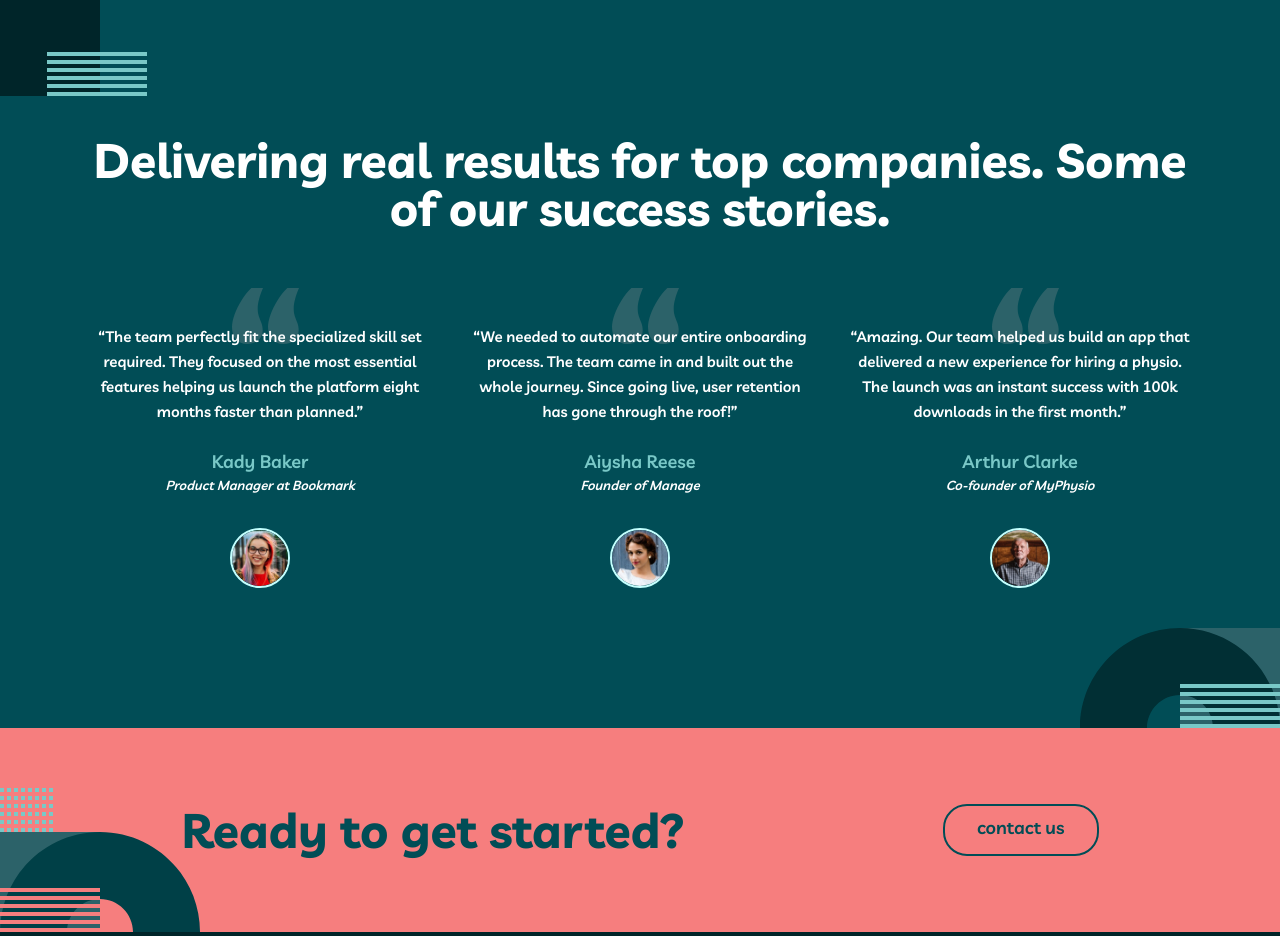
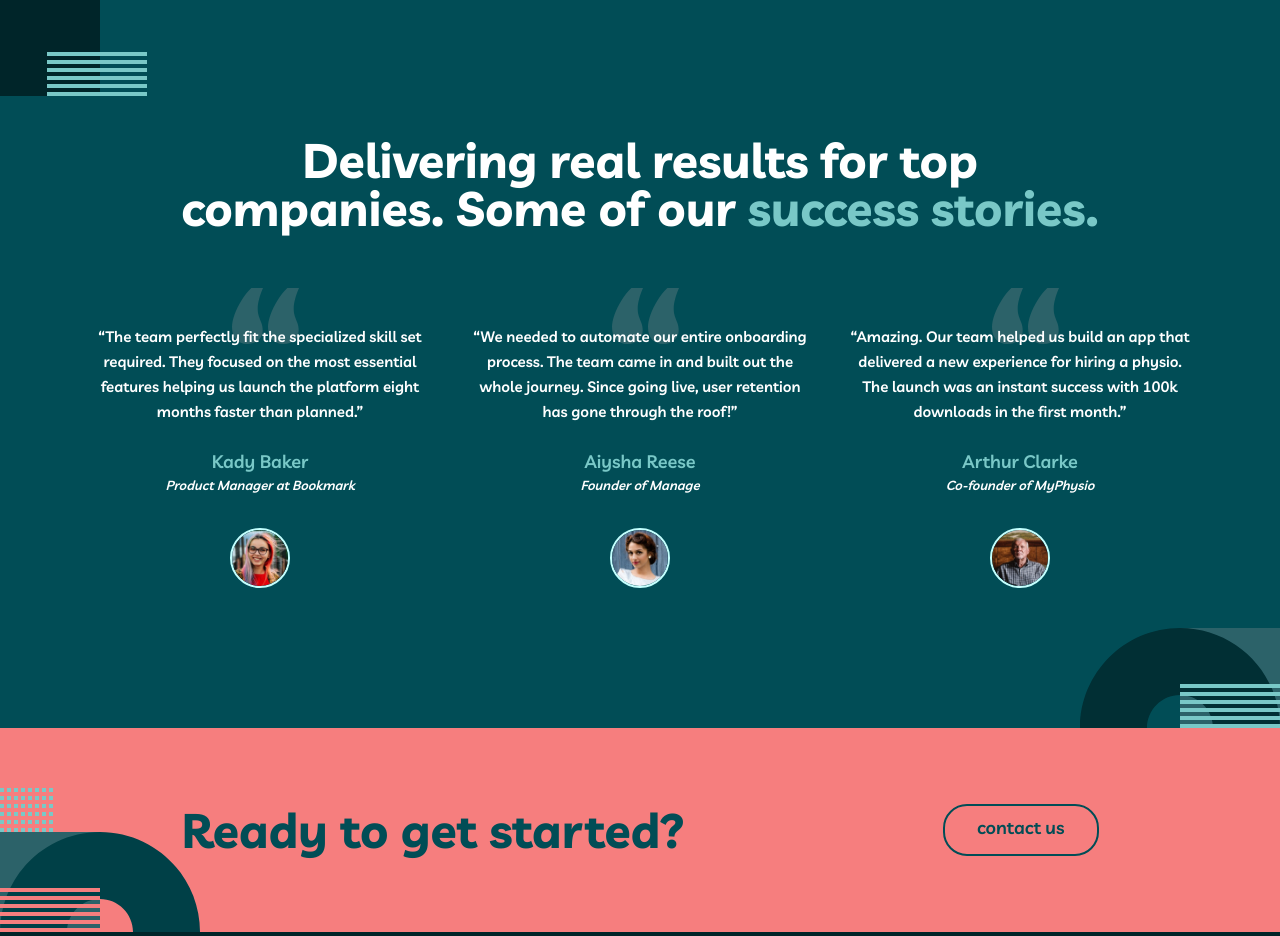
Before and after one commit to mackieva/myteam, a Next.js app: page / in a window 1280 px wide. Shown: the part 1420-2356 px from the top of the page. Built offline with nearby package versions, Linux system fonts and the light colour scheme.

Commit message:
heading style adjustments

```diff
--- a/components/home/home-success.tsx
+++ b/components/home/home-success.tsx
@@ -21,9 +21,9 @@ const HomeSuccess = () => {
 				</g>
 			</svg>
 			<div className='max-w-[1110px] mx-auto'>
-				<h2 className='h2 text-center mb-14'>
-					Delivering real results for top companies. Some of our success
-					stories.
+				<h2 className='h2 text-center mb-14 text-balance'>
+					Delivering real results for top companies. Some of our{' '}
+					<span className='text-rb'>success stories.</span>
 				</h2>
 				<div className='grid grid-cols-3 gap-[30px]'>
 					<div className='flex flex-col justify-between items-center text-center pt-9 relative'>
```
